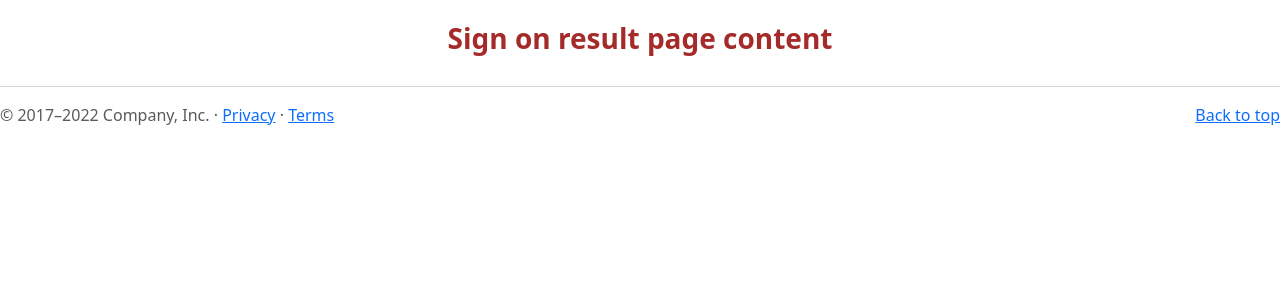
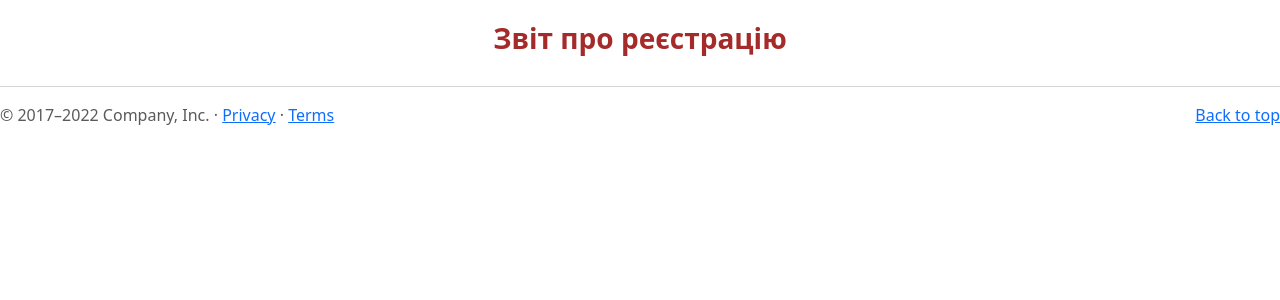
Before and after one commit to MaxDavidchuk/Univer2, a Django app: template templates/account/reg_res.html in a window 1280 px wide. Shown: the part 56-356 px from the top of the page. Run offline with Django 4.2, Linux system fonts and the light colour scheme; the template is opened without the code that fills it, so the values that code supplies are empty; some libraries are stand-ins or nearby versions.

Commit message:
dev02_22-11-16

```diff
--- a/templates/account/reg_res.html
+++ b/templates/account/reg_res.html
@@ -1,9 +1,10 @@
 {% extends 'layouts/base.html' %}
-{% block title %}Sign on result{% endblock title %}
-{% block caption %}Sign on result page{% endblock caption %}
+{% block title %}Звіт про реєстрацію{% endblock title %}
+{% block caption %}Сторінка звіту про реєстрацію{% endblock caption %}
 
 {% block content %}
     <div class="container">
-        <h3>Sign on result page content</h3>
+        <h3>Звіт про реєстрацію</h3>
+        <h4 style="color: navy;">{{ msg }}</h4>
     </div>
 {% endblock content %}
```
Also changed, not shown: account/views.py (+16 -2 lines), db.sqlite3 (added), 1 other file.
